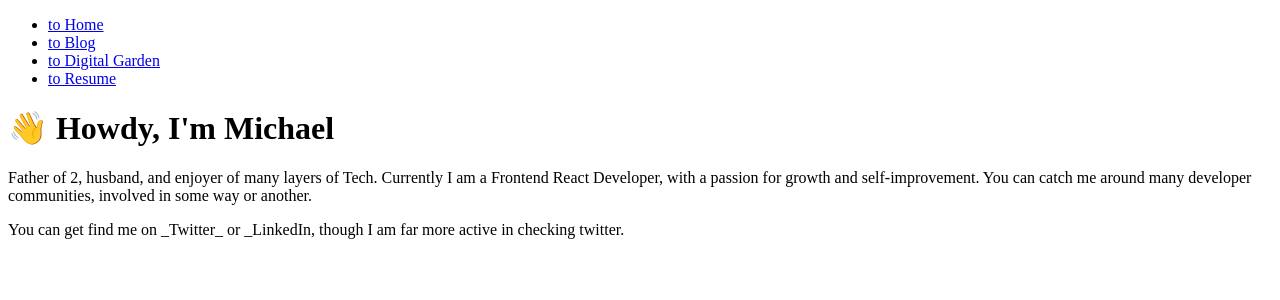
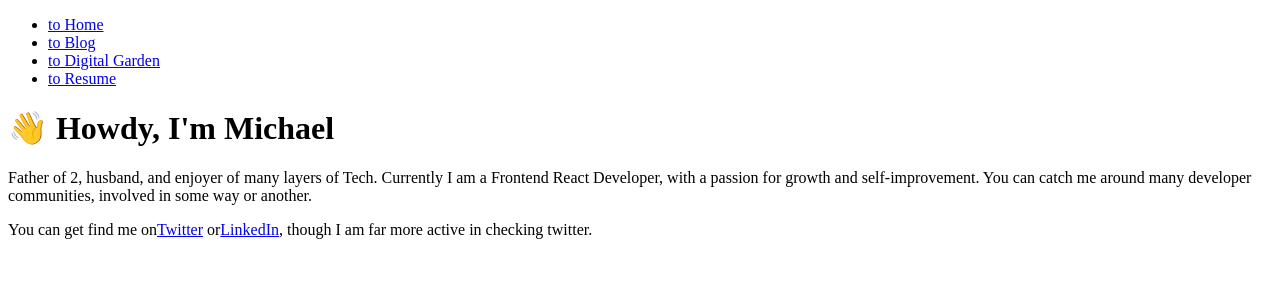
Before and after one commit to M-Desormeaux/next-portfolio, a Next.js app: page / in a window 1280 px wide. Shown: the top 300 px of the page. Built offline with nearby package versions, Linux system fonts and the light colour scheme.

Commit message:
blurb link updates

```diff
--- a/pages/index.tsx
+++ b/pages/index.tsx
@@ -12,8 +12,10 @@ const Home = () => {
         involved in some way or another.
       </p>
       <p>
-        You can get find me on _Twitter_ or _LinkedIn, though I am far more
-        active in checking twitter.
+        You can get find me on
+        <a href="https://twitter.com/meliboi_">Twitter</a> or
+        <a href="https://www.linkedin.com/in/m-desormeaux/">LinkedIn</a>, though
+        I am far more active in checking twitter.
       </p>
     </div>
   );
```
